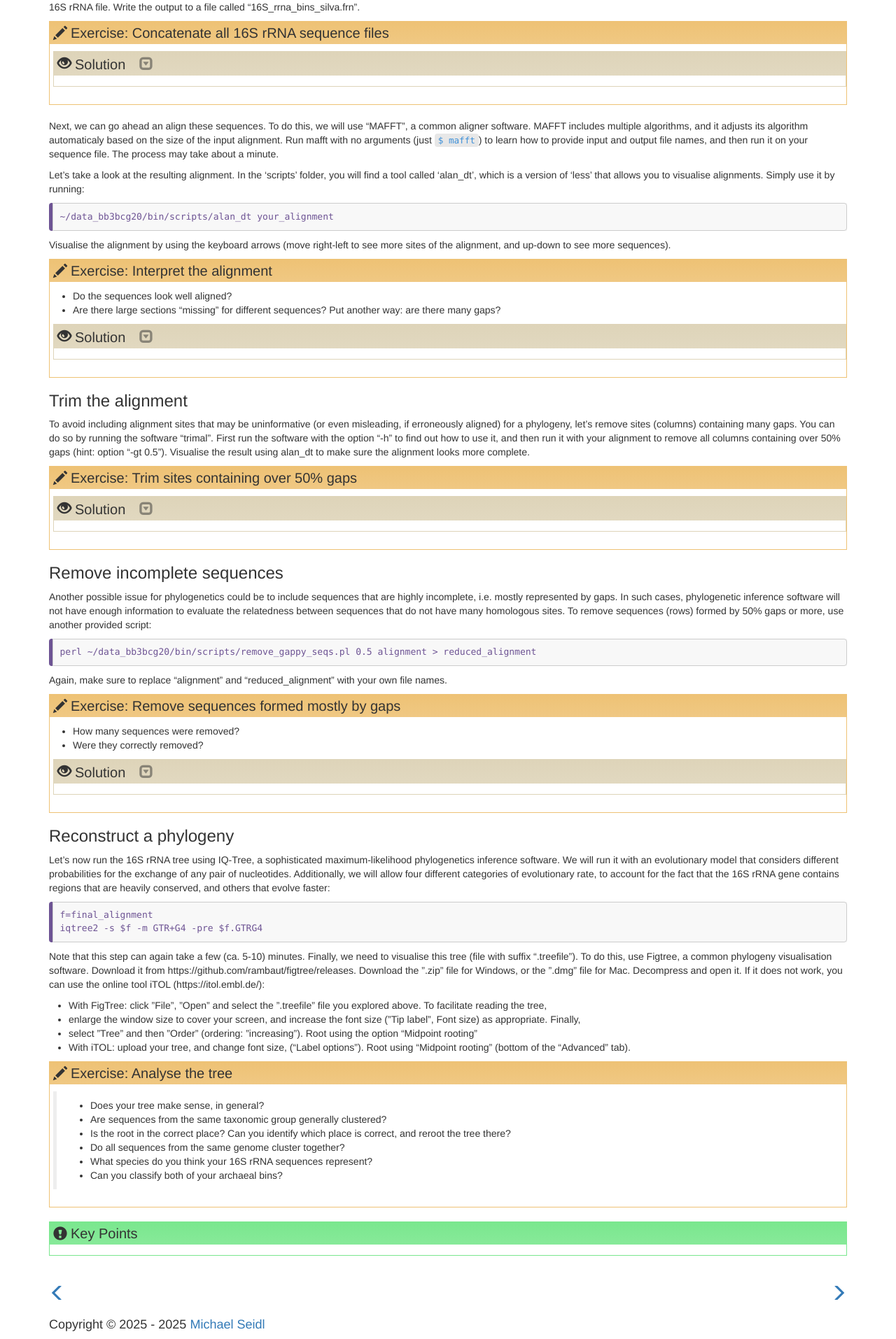
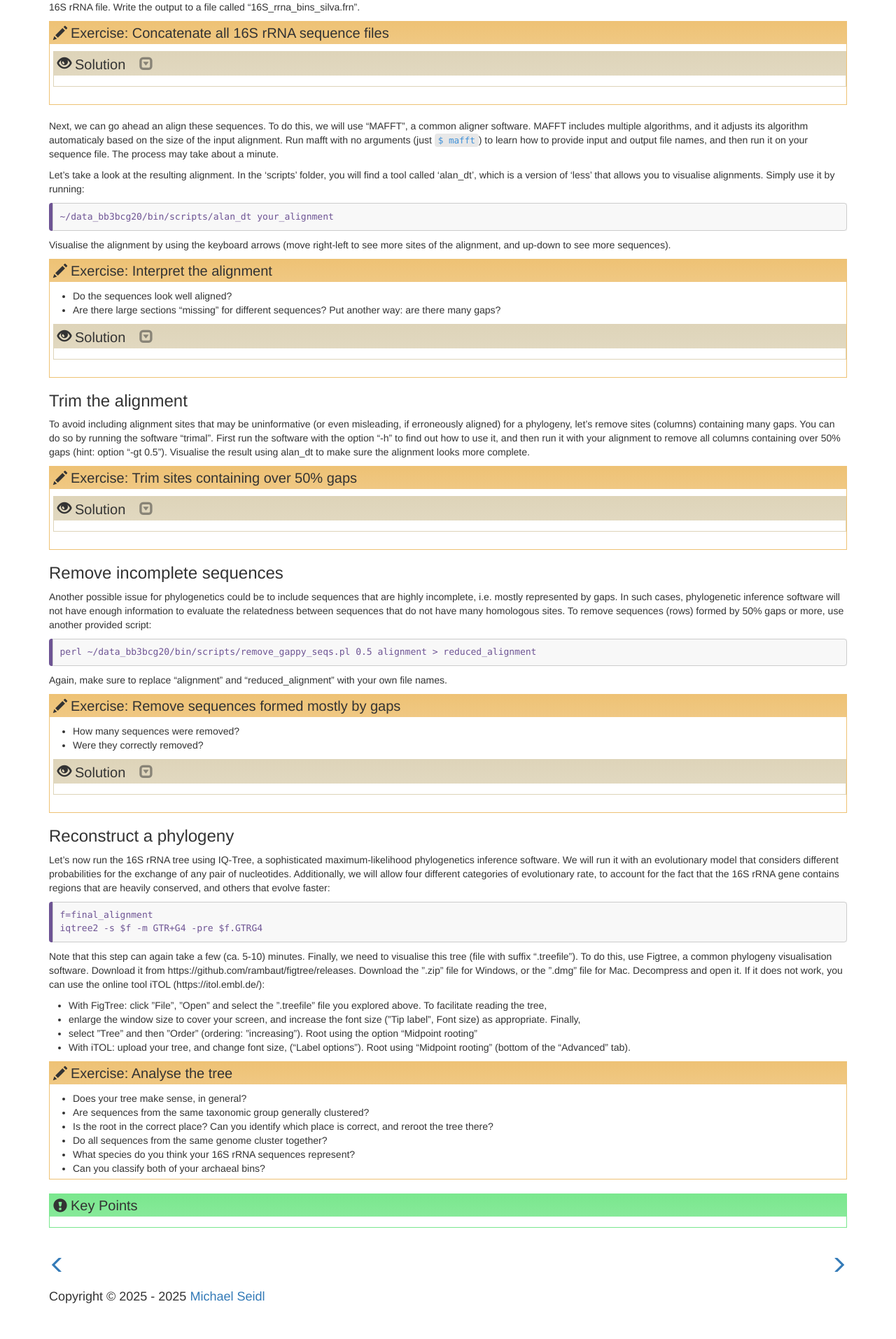
Before and after one commit to TeamMGE/GenomeBioinformaticsCourse, a Jekyll site: the page built from _episodes/22-COOII.md, in a window 1280 px wide. Shown: the part 1595-3509 px from the top of the page at 70% size. Built offline with Jekyll 4.4.1, drawn with Linux system fonts in a browser that asks for light colours; after the commit the page ends 3469 px from its top, so only the background shows below that.

Commit message:
Update 22-COOII.md

```diff
--- a/_episodes/22-COOII.md
+++ b/_episodes/22-COOII.md
@@ -275,7 +275,6 @@ tool iTOL (https://itol.embl.de/):
 -	With iTOL: upload your tree, and change font size, (“Label options”). Root using “Midpoint rooting” (bottom of the “Advanced” tab).
 
 > ## Exercise: Analyse the tree
->>
 > - Does your tree make sense, in general?
 > - Are sequences from the same taxonomic group generally clustered?
 > - Is the root in the correct place? Can you identify which place is correct, and reroot the tree there?
@@ -283,5 +282,4 @@ tool iTOL (https://itol.embl.de/):
 > - What species do you think your 16S rRNA sequences represent?
 > - Can you classify both of your archaeal bins?
 >
-> {: .solution}
 {: .challenge}
```
